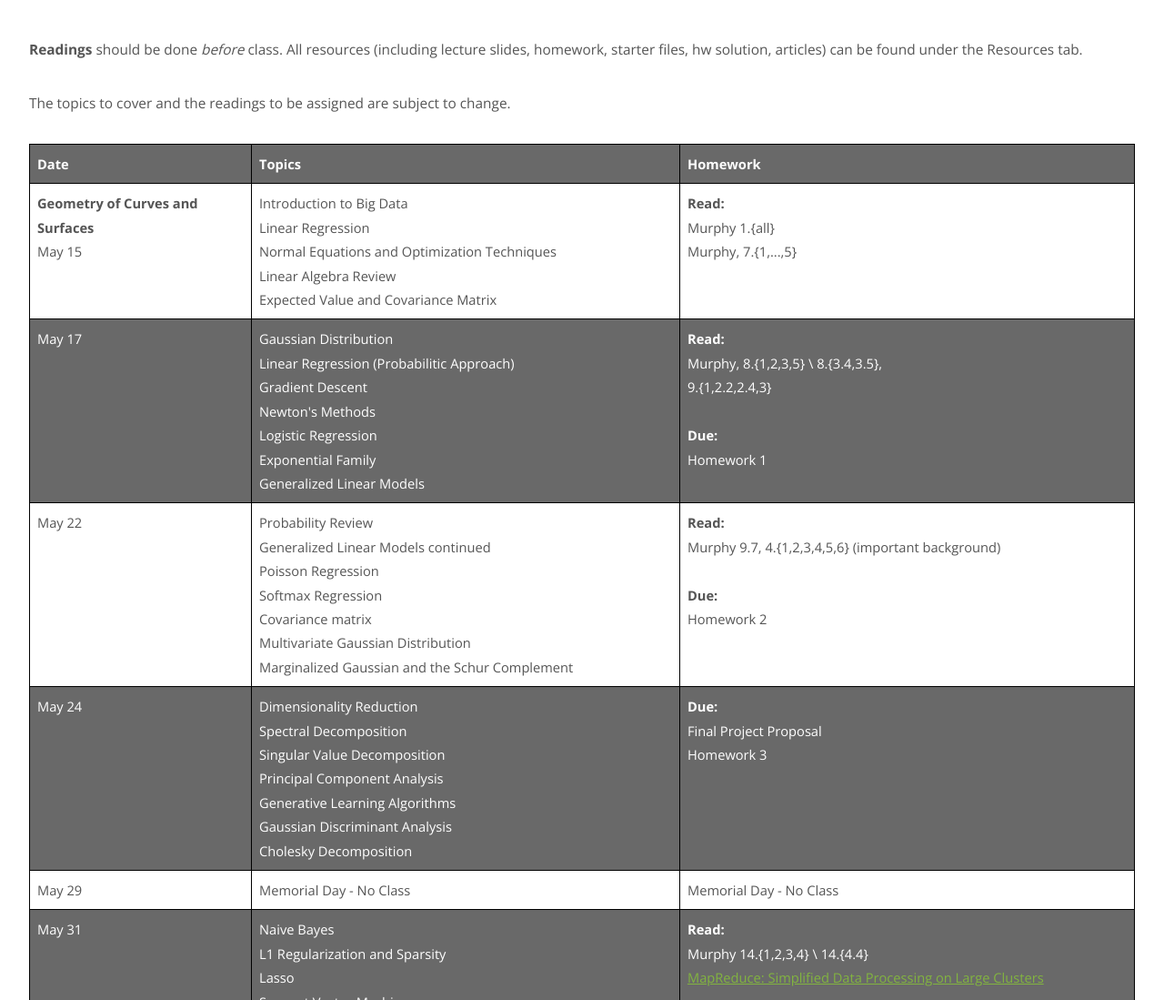
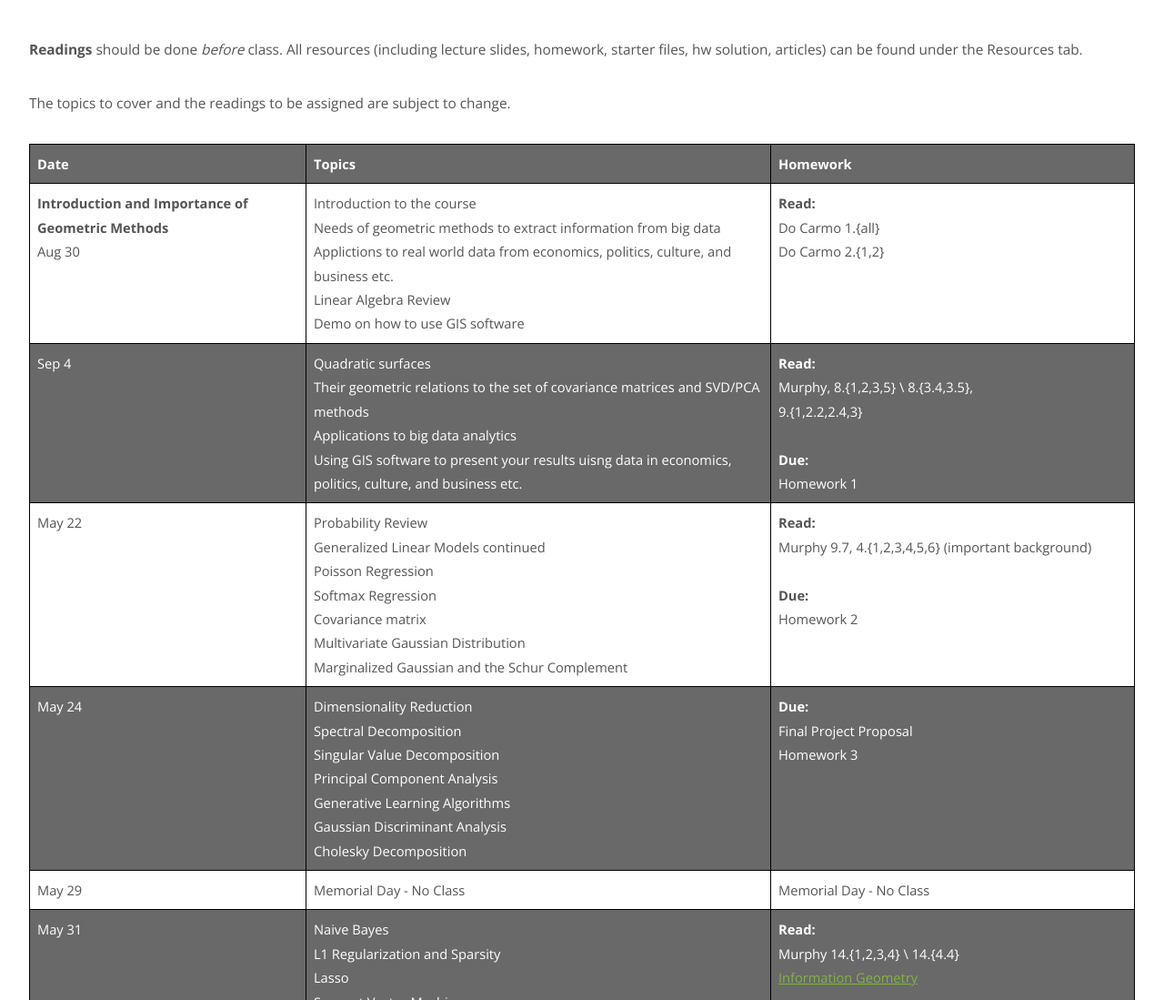
Before and after one commit to weiqinggu/Math142, a plain HTML site: page schedule.html in a window 1280 px wide. Shown: the part 201-1300 px from the top of the page at 91% size. Drawn offline with nearby package versions, Linux system fonts and the light colour scheme.

Commit message:
updated first few topics

```diff
--- a/schedule.html
+++ b/schedule.html
@@ -88,31 +88,32 @@
 
 						        <!-- Supervised Learning -->
 						        <tr>
-						            <td><b>Geometry of Curves and Surfaces</b></br> May 15</td>
+						            <td><b>Introduction and Importance of Geometric Methods</b></br> Aug 30</td>
 						            <td>
-						                Introduction to Big Data <br>
-														Linear Regression <br>
-														Normal Equations and Optimization Techniques<br>
+						                Introduction to the course <br>
+														Needs of geometric methods to extract information from big data <br>
+														Applictions to real world data from economics, politics, culture, and business etc.  <br>
+
 						                Linear Algebra Review<br>
-														Expected Value and Covariance Matrix
+														Demo on how to use GIS software
 						            </td>
 						            <td>
 						                <b>Read:</b> <br>
-														Murphy 1.{all}</br>
-														Murphy, 7.{1,...,5}
+														Do Carmo 1.{all}</br>
+														Do Carmo 2.{1,2}
 						            </td>
 						        </tr>
 
 						        <tr>
-						            <td>May 17</td>
+						            <td>Sep 4</td>
 						            <td>
-														Gaussian Distribution<br>
-														Linear Regression (Probabilitic Approach) <br>
-														Gradient Descent<br>
-														Newton's Methods<br>
-						                Logistic Regression<br>
-														Exponential Family<br>
-														Generalized Linear Models
+														Quadratic surfaces <br>
+														Their geometric relations to the set of covariance matrices and SVD/PCA methods  <br>
+														Applications to big data analytics <br>
+														Using GIS software to present your results uisng data in economics, politics, culture, and business etc.
+
+
+
 						            <td>
 													<b>Read:</b><br>
 													Murphy, 8.{1,2,3,5} \ 8.{3.4,3.5}, <br>9.{1,2.2,2.4,3}
@@ -177,8 +178,8 @@
 						            <td>
 													<b>Read:</b> <br>
 													Murphy 14.{1,2,3,4} \ 14.{4.4}</br>
-													<a href="http://static.googleusercontent.com/media/research.google.com/en//archive/mapreduce-osdi04.pdf">
-														MapReduce: Simplified Data Processing on Large Clusters
+													<a href="https://en.wikipedia.org/wiki/Information_geometry">
+														Information Geometry
 													</a>
 													</br><br>
 													<b>Due:</b> <br>
```
